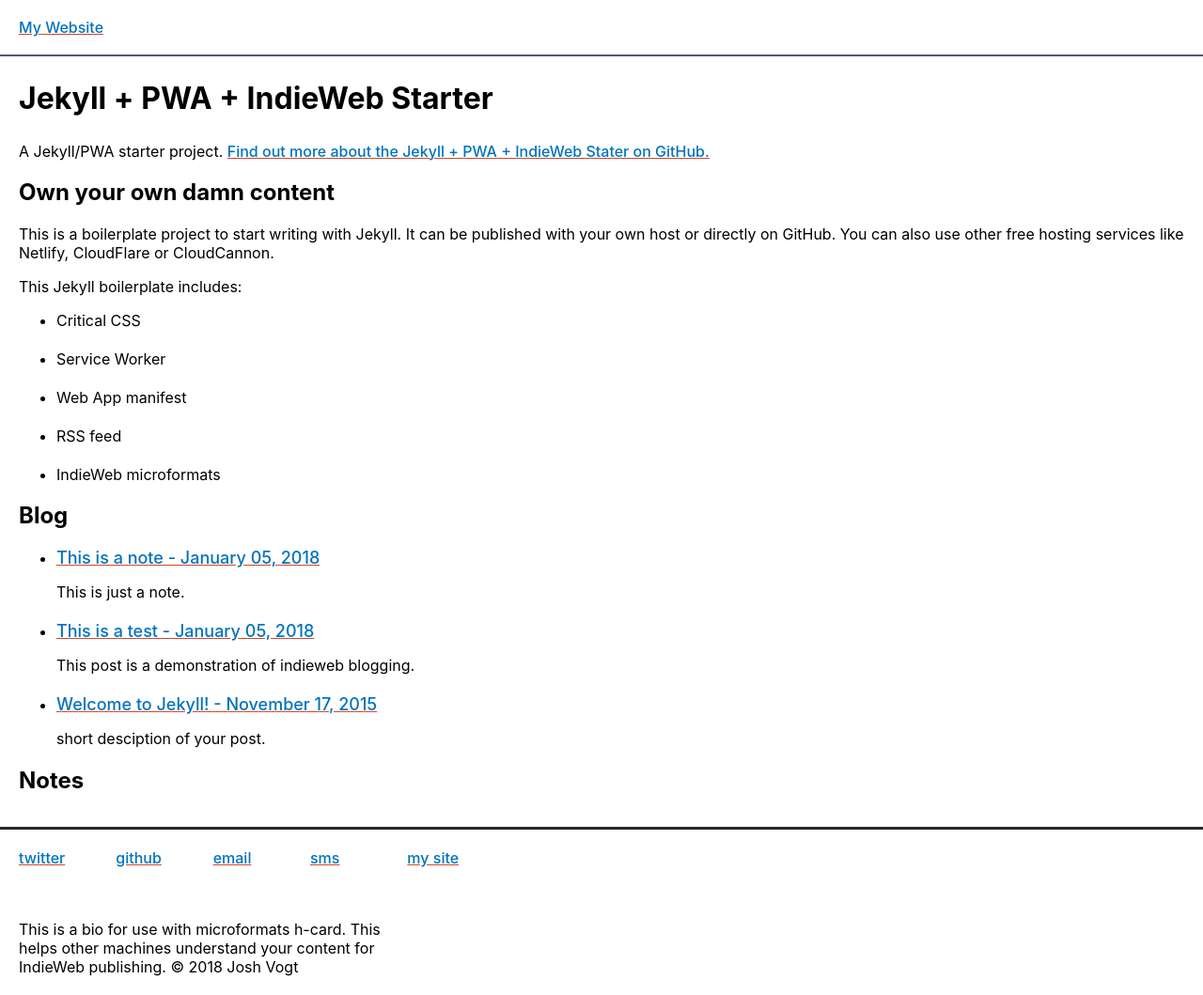
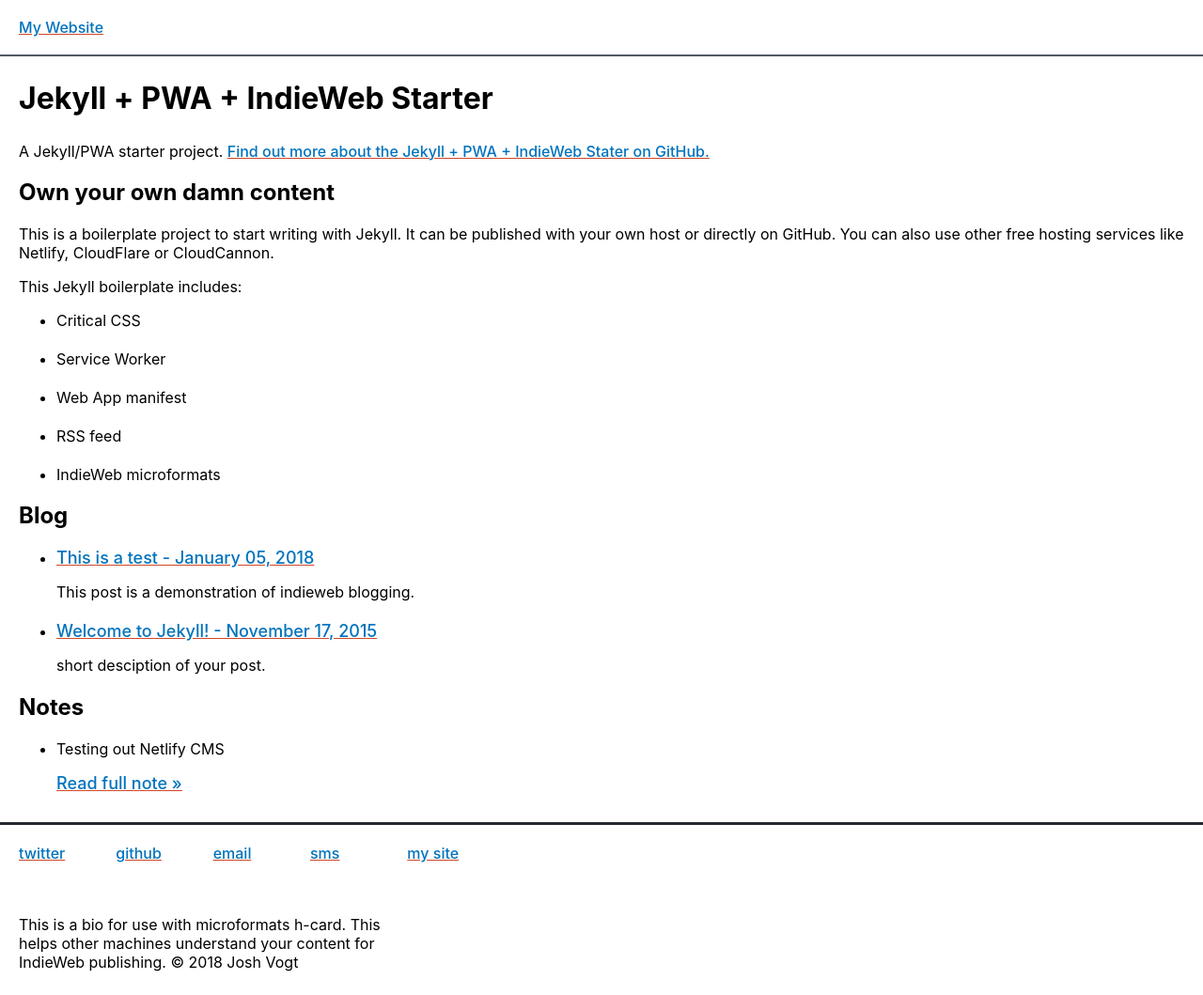
Before and after one commit to dumaurier/pwa_jekyll, a Jekyll site: the page built from pages/index.html, in a window 1280 px wide. Shown: the whole page at 94% size. Built offline with Jekyll 4.4.1, drawn with Linux system fonts in a browser that asks for light colours; a script that is not in the unit is left out.

Commit message:
Update Post “2018-01-03-this-is-a-test0”

```diff
--- a/_posts/2018-01-03-this-is-a-test0.md
+++ b/_posts/2018-01-03-this-is-a-test0.md
@@ -1,11 +1,9 @@
 ---
+title: Netlify CMS Take One
+date: '2018-01-05 22:16:01 +0000'
 layout: posts
-title: This is a note
-date: 2018-01-05 22:16:01 +0000
-permalink: /posts/:categories/:title/
+categories: note
+abstract: Testing out Netlify CMS
 author: Josh Vogt
-abstract: This is just a note.
-categories: blog
 ---
-
-note note noten notenitoeint
+Test setting up the Netlify CMS.
```
